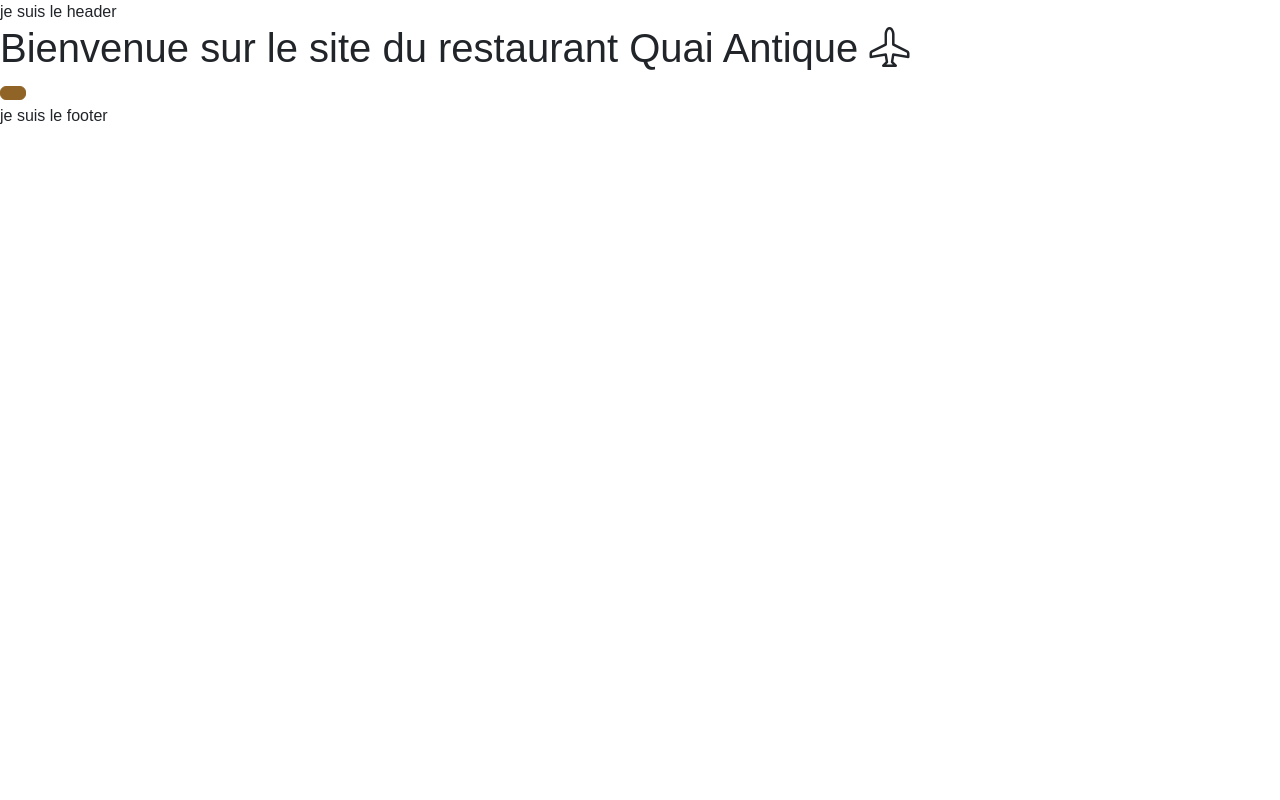
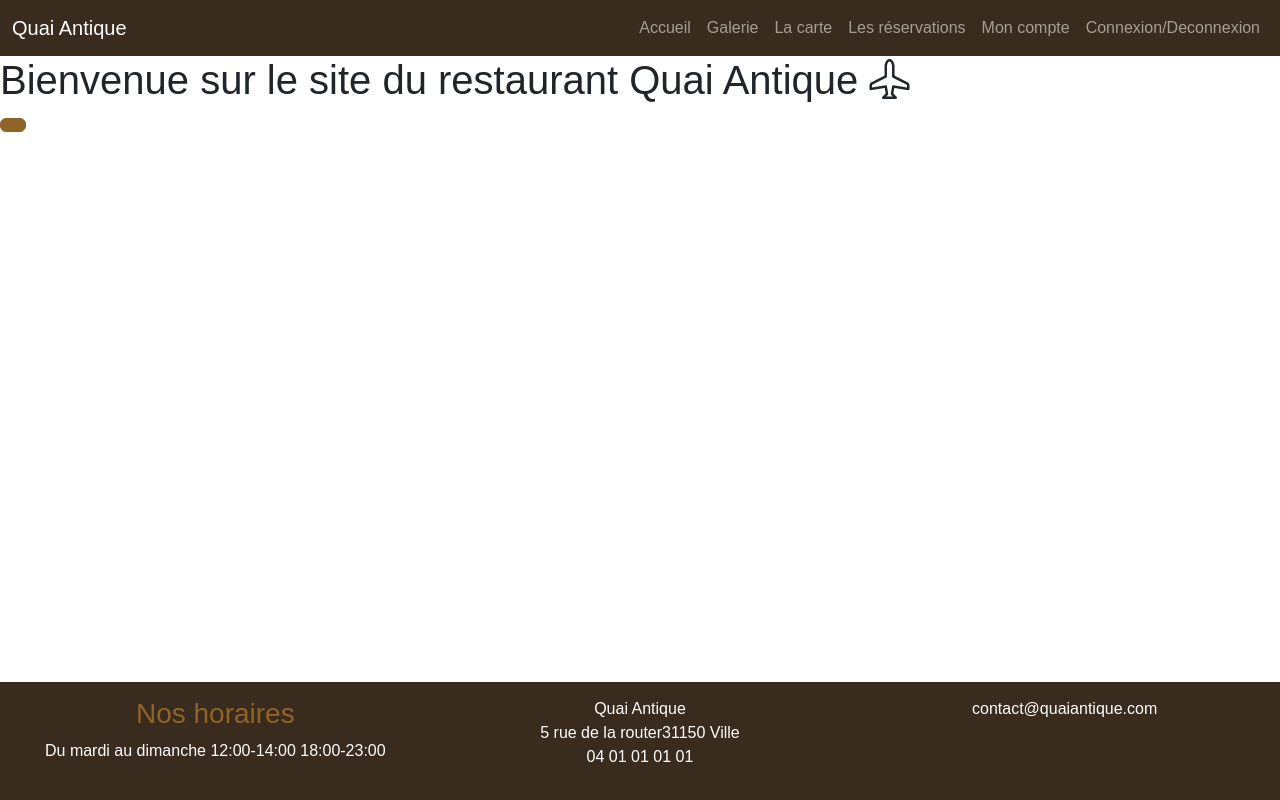
Before and after one commit to kurillos/QuaiAntiqueRestaurantFront, a website with bundled scripts: page index.html in a window 1280 px wide. Built offline with nearby package versions, Linux system fonts and the light colour scheme; files whose address does not match are found by name; a web font is replaced by a local one.

Commit message:
ajout du footer

```diff
--- a/index.html
+++ b/index.html
@@ -11,13 +11,57 @@
 </head>
 <body>
     <header>
-        je suis le header
+        <nav class="navbar navbar-expand-lg bg-dark" data-bs-theme="dark">
+            <div class="container-fluid">
+              <a class="navbar-brand" href="/">Quai Antique</a>
+              <button class="navbar-toggler" type="button" data-bs-toggle="collapse" data-bs-target="#navbarSupportedContent" aria-controls="navbarSupportedContent" aria-expanded="false" aria-label="Toggle navigation">
+                <span class="navbar-toggler-icon"></span>
+              </button>
+              <div class="collapse navbar-collapse" id="navbarSupportedContent">
+                <ul class="navbar-nav ms-auto mb-2 mb-lg-0">
+                  <li class="nav-item">
+                    <a class="nav-link" href="/">Accueil</a>
+                  </li>
+                  <li class="nav-item">
+                    <a class="nav-link" href="#">Galerie</a>
+                  </li>
+                  <li class="nav-item">
+                    <a class="nav-link">La carte</a>
+                  </li>
+                  <li class="nav-item">
+                    <a class="nav-link">Les réservations</a>
+                  </li>
+                  <li class="nav-item">
+                    <a class="nav-link">Mon compte</a>
+                  </li>
+                  <li class="nav-item">
+                    <a class="nav-link">Connexion/Deconnexion</a>
+                  </li>
+                </ul>
+              </div>
+            </div>
+          </nav>
     </header>
     <main id="main-page">
         <!--contenu injecté ici-->
     </main>
-    <footer>
-        je suis le footer
+    <footer class="bg-dark text-white text-center footer">
+        <div class="row">
+            <div class="col-12 col-lg-4">
+                <h3 class="text-primary">Nos horaires</h3>
+                <p>Du mardi au dimanche  12:00-14:00  18:00-23:00</p>
+            </div>
+            <div class="col-6 col-lg-4">
+                <p>Quai Antique <br>
+                    5 rue de la router31150 Ville <br>
+                    04 01 01 01 01 <br>
+                </p>
+            </div>
+            <div class="col-6 col-lg-4">
+                <p>contact@quaiantique.com</p>
+            </div>
+        </div>
+
     </footer>
 
     <script type="module" src="./Router/router.js"></script>
--- a/scss/main.scss
+++ b/scss/main.scss
@@ -1,2 +1,18 @@
 @import url("/node_modules/bootstrap-icons/font/bootstrap-icons.css");
 @import '_custom';
+
+html{
+    position: relative;
+    min-height: 100%;
+}
+
+main{
+    margin-bottom: 250px;
+}
+
+.footer.footer {
+    padding: 15px;
+    position: absolute;
+    bottom: 0;
+    width: 100%;
+}
```
Also changed, not shown: scss/main.css, 1 other file.
